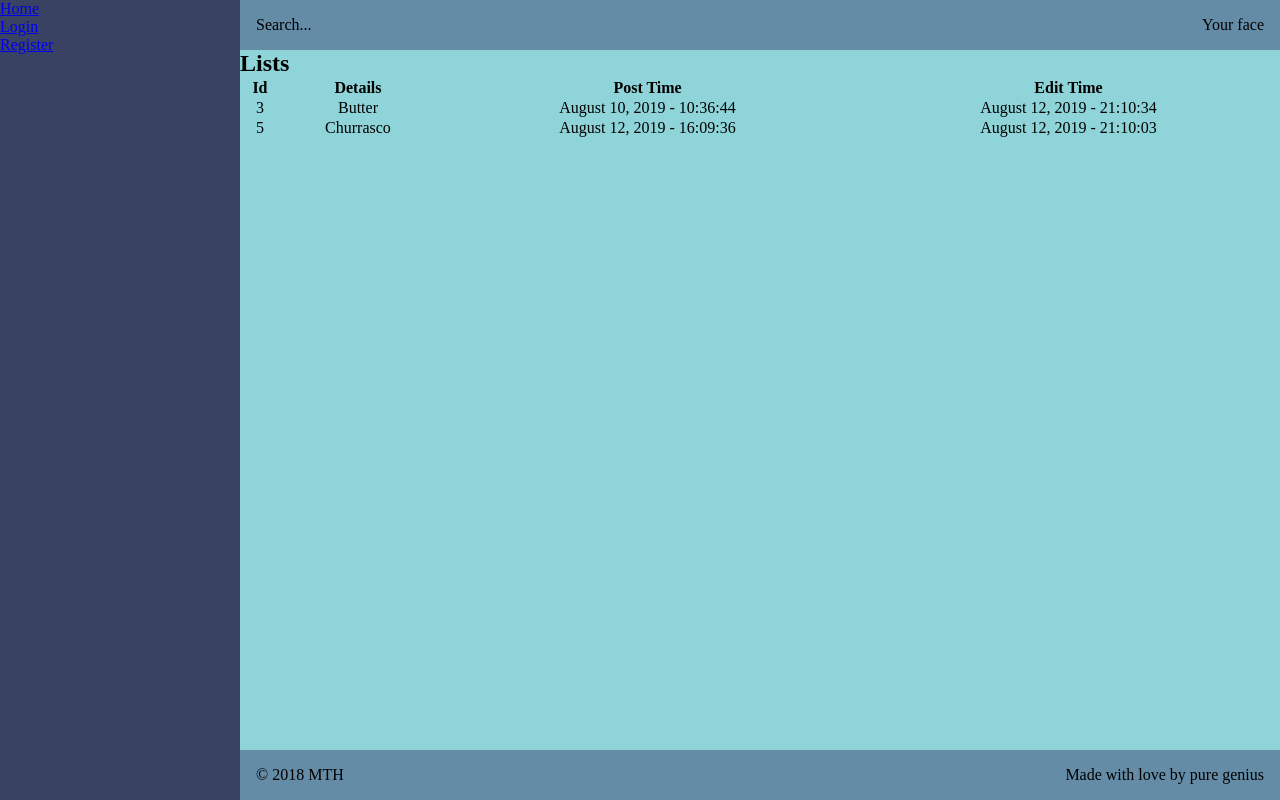
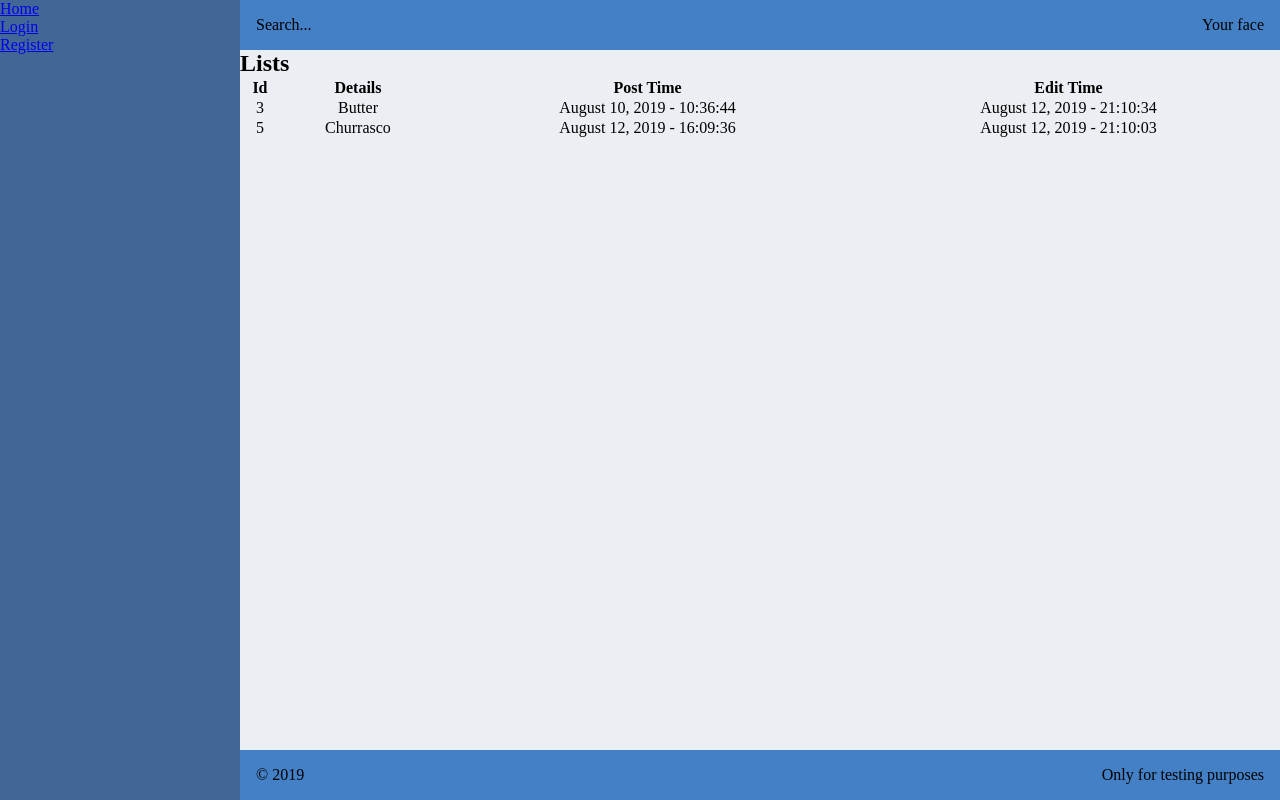
Before and after one commit to leonidasyopan/php-polindo, a PHP site: page / in a window 1280 px wide. Run offline with PHP 8.4, Linux system fonts and the light colour scheme; data comes from the database, SQL or seed files in the repository.

Commit message:
Minor changes to the CSS file

```diff
--- a/css/styles.css
+++ b/css/styles.css
@@ -19,22 +19,22 @@
 /* Give every child element its grid name */
 .header {
     grid-area: header;
-    background-color: #648ca6;
+    background-color: #4480C5;
 }
 
 .sidenav {
     grid-area: sidenav;
-    background-color: #394263;
+    background-color: rgba(46, 86, 139, 0.9);
 }
 
 .main {
     grid-area: main;
-    background-color: #8fd4d9;
+    background-color: #EBEFF3;
 }
 
 .footer {
     grid-area: footer;
-    background-color: #648ca6;
+    background-color: #4480C5;
 }
 
 .header, .footer {
@@ -42,5 +42,4 @@
     align-items: center;
     justify-content: space-between;
     padding: 0 16px;
-    background-color: #648ca6;
 }
--- a/index.php
+++ b/index.php
@@ -58,8 +58,8 @@
             </table>
         </main>
         <footer class="footer">
-            <div class="footer__copyright">&copy; 2018 MTH</div>
-            <div class="footer__signature">Made with love by pure genius</div>
+            <div class="footer__copyright">&copy; 2019</div>
+            <div class="footer__signature">Only for testing purposes</div>
         </footer>
     </div>
 </body>
```
